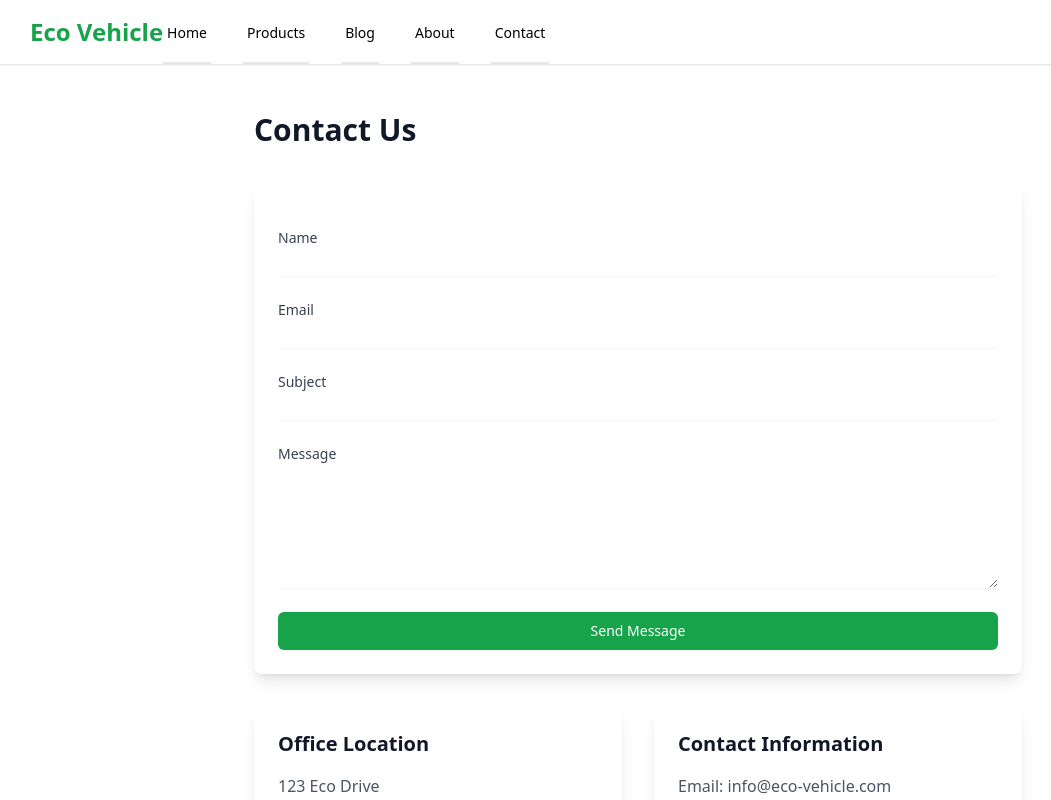
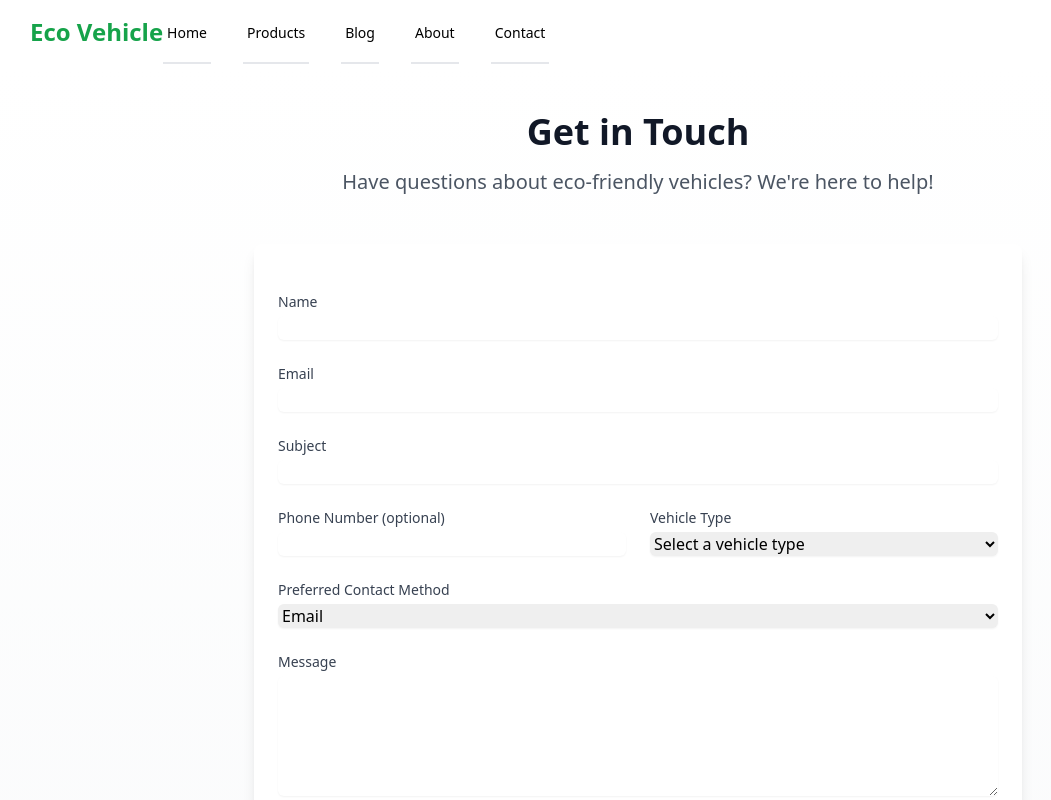
Before and after one commit to Gbanks88/eco-vehicle-app, a Next.js app: page /contact in a window 1280 px wide. Shown: the top 800 px of the page, without its empty margins (2-1053 px from the left). Built offline with nearby package versions, Linux system fonts and the light colour scheme.

Commit message:
Enhance contact form with additional fields and improved styling

```diff
--- a/pages/contact.js
+++ b/pages/contact.js
@@ -6,8 +6,12 @@ export default function Contact() {
   const [formState, setFormState] = useState({
     name: '',
     email: '',
+    phone: '',
+    vehicleType: '',
     subject: '',
     message: '',
+    preferredContact: 'email',
+    newsletter: false,
   });
   const [submitStatus, setSubmitStatus] = useState('');
 
@@ -46,9 +50,12 @@ export default function Contact() {
         <meta name="description" content="Get in touch with us for any questions about eco-friendly vehicles and sustainable transportation solutions." />
       </Head>
 
-      <div className="max-w-7xl mx-auto px-4 sm:px-6 lg:px-8 py-12">
+      <div className="max-w-7xl mx-auto px-4 sm:px-6 lg:px-8 py-12 bg-gradient-to-b from-white to-gray-50">
         <div className="max-w-3xl mx-auto">
-          <h1 className="text-3xl font-bold text-gray-900 mb-8">Contact Us</h1>
+          <div className="text-center mb-12">
+            <h1 className="text-4xl font-extrabold text-gray-900 mb-4">Get in Touch</h1>
+            <p className="text-xl text-gray-600">Have questions about eco-friendly vehicles? We're here to help!</p>
+          </div>
 
           <div className="bg-white shadow-lg rounded-lg p-6 mb-8">
             <form
@@ -107,6 +114,58 @@ export default function Contact() {
                   required
                   className="mt-1 block w-full rounded-md border-gray-300 shadow-sm focus:border-green-500 focus:ring-green-500"
                 />
+              </div>
+
+              <div className="grid grid-cols-1 md:grid-cols-2 gap-6">
+                <div>
+                  <label htmlFor="phone" className="block text-sm font-medium text-gray-700">
+                    Phone Number (optional)
+                  </label>
+                  <input
+                    type="tel"
+                    name="phone"
+                    id="phone"
+                    value={formState.phone}
+                    onChange={handleChange}
+                    className="mt-1 block w-full rounded-md border-gray-300 shadow-sm focus:border-green-500 focus:ring-green-500"
+                  />
+                </div>
+
+                <div>
+                  <label htmlFor="vehicleType" className="block text-sm font-medium text-gray-700">
+                    Vehicle Type
+                  </label>
+                  <select
+                    name="vehicleType"
+                    id="vehicleType"
+                    value={formState.vehicleType}
+                    onChange={handleChange}
+                    className="mt-1 block w-full rounded-md border-gray-300 shadow-sm focus:border-green-500 focus:ring-green-500"
+                  >
+                    <option value="">Select a vehicle type</option>
+                    <option value="electric">Electric Vehicle</option>
+                    <option value="hybrid">Hybrid Vehicle</option>
+                    <option value="plugin_hybrid">Plug-in Hybrid</option>
+                    <option value="gasoline">Gasoline Vehicle</option>
+                    <option value="other">Other</option>
+                  </select>
+                </div>
+              </div>
+
+              <div>
+                <label htmlFor="preferredContact" className="block text-sm font-medium text-gray-700">
+                  Preferred Contact Method
+                </label>
+                <select
+                  name="preferredContact"
+                  id="preferredContact"
+                  value={formState.preferredContact}
+                  onChange={handleChange}
+                  className="mt-1 block w-full rounded-md border-gray-300 shadow-sm focus:border-green-500 focus:ring-green-500"
+                >
+                  <option value="email">Email</option>
+                  <option value="phone">Phone</option>
+                </select>
               </div>
 
               <div>
```
